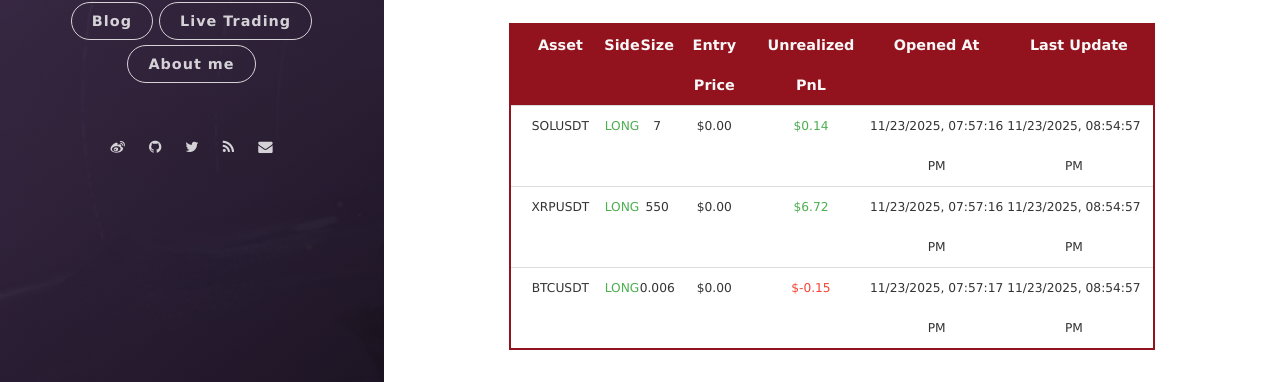
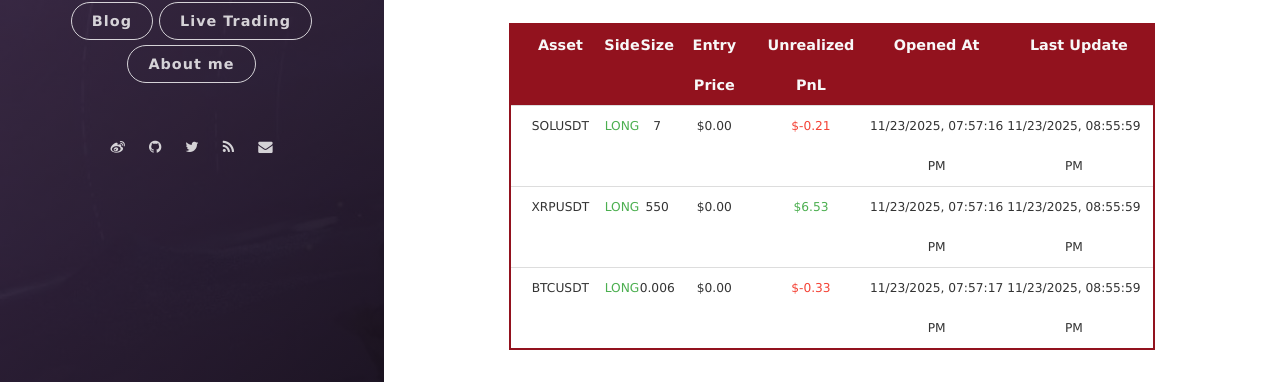
Before and after one commit to leeyegy/leeyegy.github.io, a Jekyll site: the page built from live-trading.html, in a window 1280 px wide and 1026 px high. Shown: the part 576-958 px from the top of the window. Built offline with Jekyll 4.4.1, drawn with Linux system fonts in a browser that asks for light colours; nearby versions of some CDN libraries.

Commit message:
AccountMonitor: refresh positions 2025-11-24T04:55:59+08:00

```diff
--- a/assets/data/binance/positions.json
+++ b/assets/data/binance/positions.json
@@ -4,26 +4,26 @@
     "side": "LONG",
     "size": 7.0,
     "entryPrice": 0.0,
-    "unrealizedPnl": 0.13717669,
+    "unrealizedPnl": -0.21,
     "openedAt": "2025-11-24T03:57:16+08:00",
-    "reportedAt": "2025-11-24T04:54:57+08:00"
+    "reportedAt": "2025-11-24T04:55:59+08:00"
   },
   {
     "symbol": "XRPUSDT",
     "side": "LONG",
     "size": 550.0,
     "entryPrice": 0.0,
-    "unrealizedPnl": 6.7206205,
+    "unrealizedPnl": 6.5318935,
     "openedAt": "2025-11-24T03:57:16+08:00",
-    "reportedAt": "2025-11-24T04:54:57+08:00"
+    "reportedAt": "2025-11-24T04:55:59+08:00"
   },
   {
     "symbol": "BTCUSDT",
     "side": "LONG",
     "size": 0.006,
     "entryPrice": 0.0,
-    "unrealizedPnl": -0.15007352,
+    "unrealizedPnl": -0.33433173,
     "openedAt": "2025-11-24T03:57:17+08:00",
-    "reportedAt": "2025-11-24T04:54:57+08:00"
+    "reportedAt": "2025-11-24T04:55:59+08:00"
   }
 ]
```
